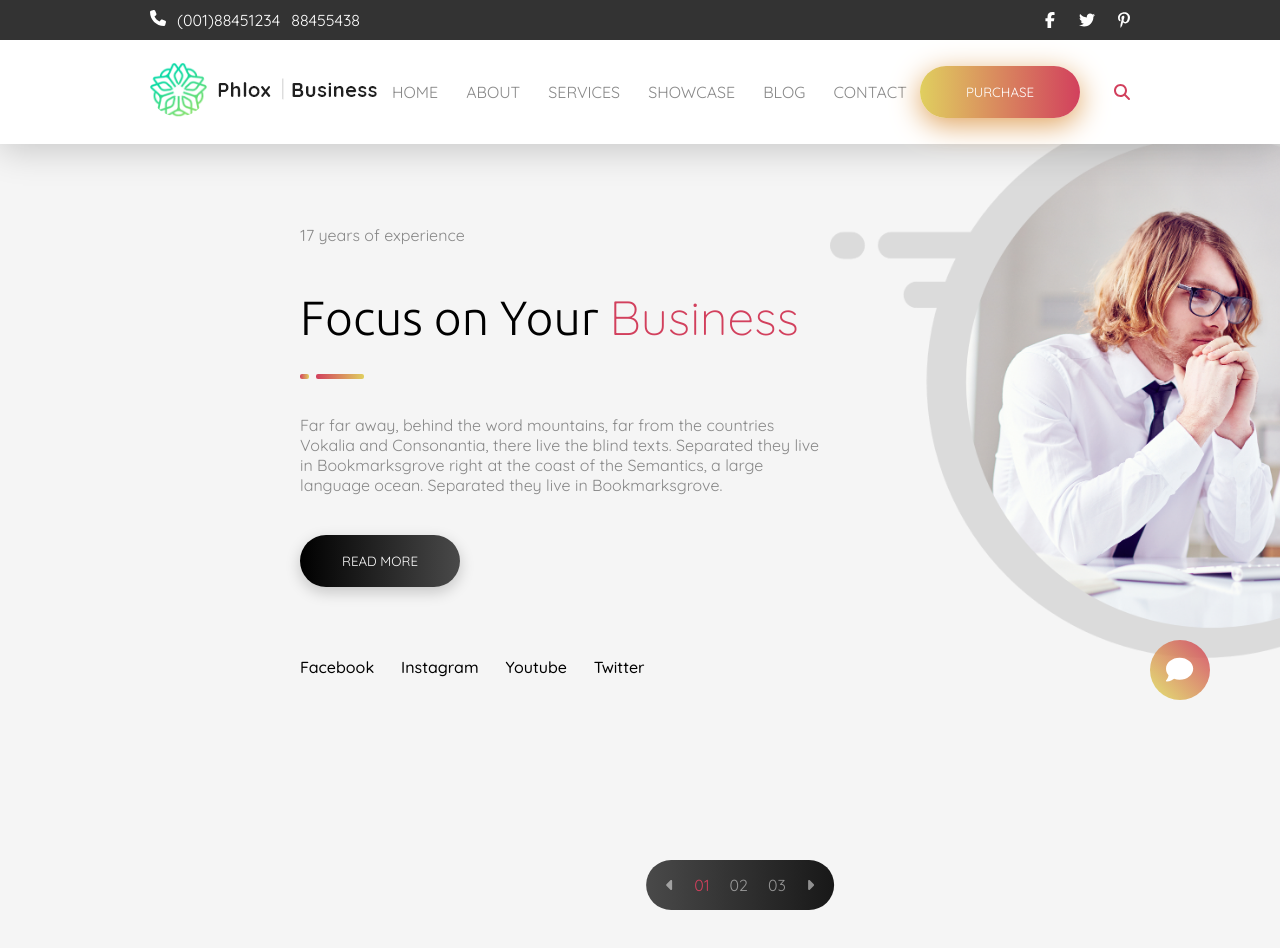
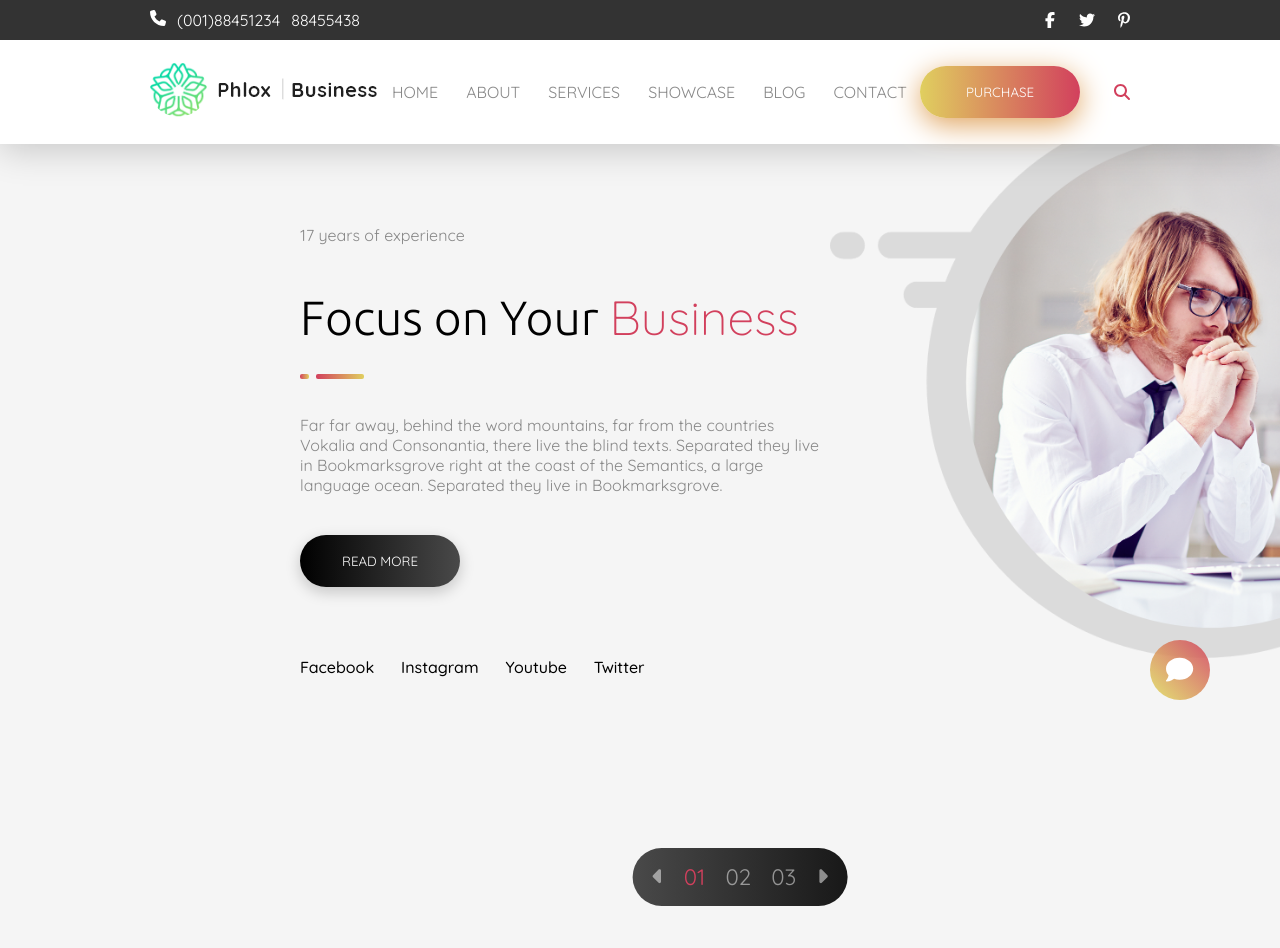
Before and after one commit to sebastianocalella/proj-html-vuejs, a Vue app: page / in a window 1280 px wide. Shown: the top 948 px of the page. Built offline with nearby package versions, Linux system fonts and the light colour scheme.

Commit message:
carousel slider font size and hover

```diff
--- a/src/components/AppMainComponents/MainCarousel.vue
+++ b/src/components/AppMainComponents/MainCarousel.vue
@@ -138,7 +138,13 @@ export default {
         li{
             padding: 0 10px;
             color: $c-lightest-t-6;
+            font-size: 1.4rem;
             transition: all .35s ease-in-out;
+        }
+
+        li:first-child,
+        li:last-child{
+            cursor: pointer;
         }
 
         .current-slide{
```
